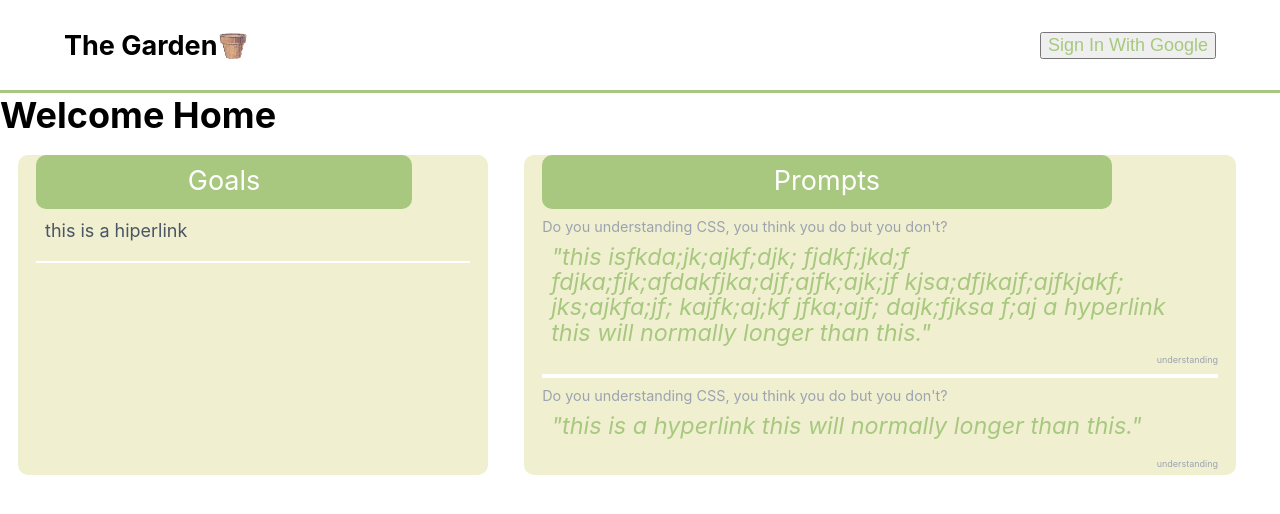
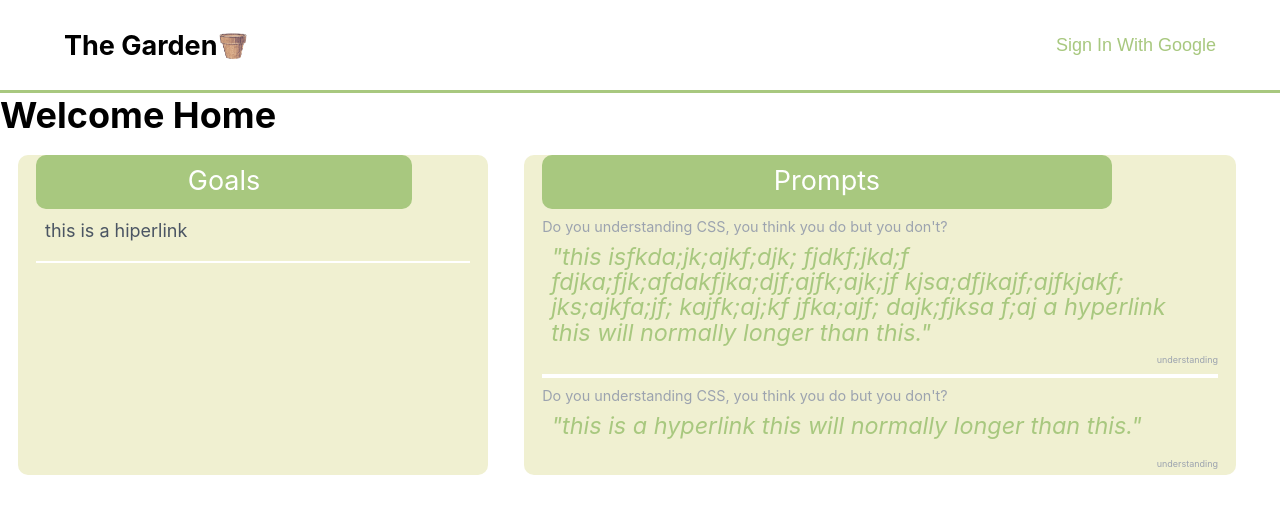
Before and after one commit to jacobkagon/garden-frontend, a Next.js app: page / in a window 1280 px wide. Shown: the top 514 px of the page. Built offline with nearby package versions, Linux system fonts and the light colour scheme; no server answers.

Commit message:
update navbar css for button

```diff
--- a/components/Navbar/Navbar.module.css
+++ b/components/Navbar/Navbar.module.css
@@ -14,10 +14,22 @@
 }
 
 .navbar__link {
-    font-size: 1rem;
+    font-size: 0.7rem;
     color: var(--primary);
+    border: none;
+    background-color: white;
+    padding: 0;
 }
 
 .navbar__link + .navbar__link {
     margin-left: 0.5rem;
 }
+
+@media (min-width: 900px) {
+    .navbar__link {
+        font-size: 1rem;
+    }
+    .navbar__link + .navbar__link {
+        margin-left: 1rem;
+    }
+}
```
